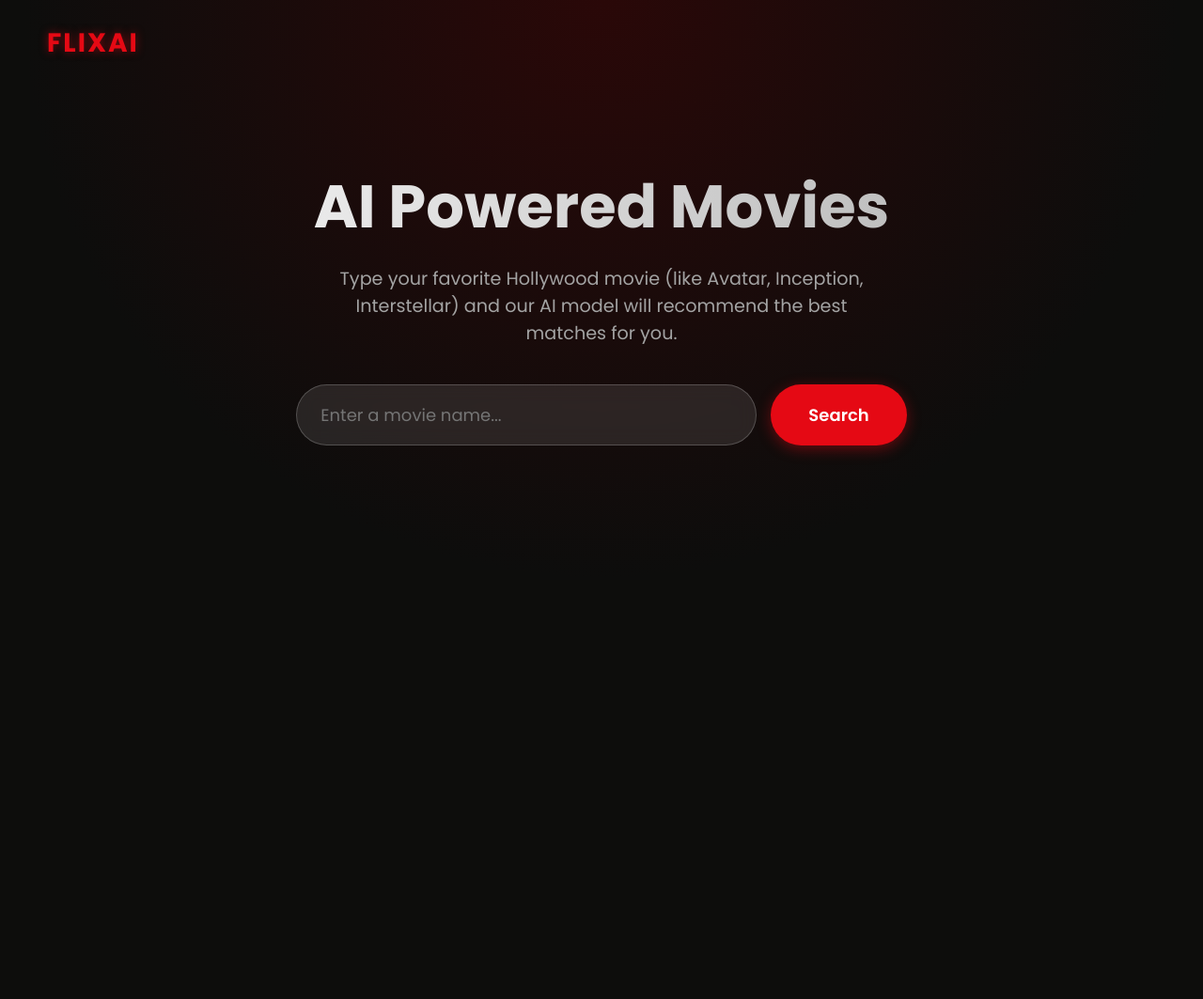
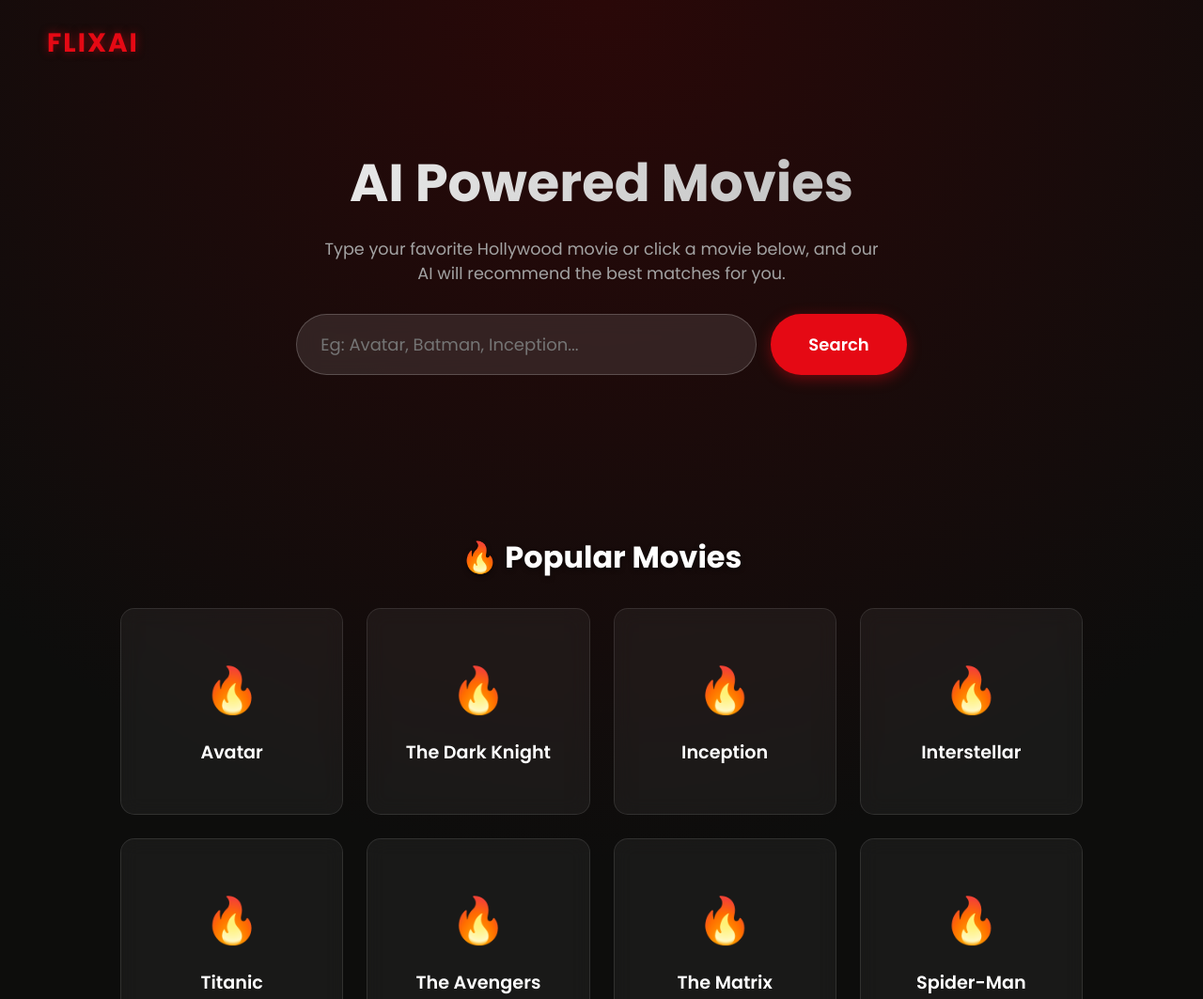
Before and after one commit to rupeshbuddhu78-dev/movie1, a plain HTML site: page index.html in a window 1280 px wide. Shown: the top 1063 px of the page at 94% size. Before the commit the page ends 800 px from the top, so only its background shows below. Drawn offline with Linux system fonts and the light colour scheme.

Commit message:
Update index.html

```diff
--- a/index.html
+++ b/index.html
@@ -31,7 +31,7 @@
         .logo {
             font-size: 28px;
             font-weight: 700;
-            color: #E50914; /* Netflix Red */
+            color: #E50914;
             text-transform: uppercase;
             letter-spacing: 2px;
             text-shadow: 0 0 10px rgba(229, 9, 20, 0.5);
@@ -40,10 +40,10 @@
         /* Hero Section */
         .hero {
             text-align: center;
-            padding: 80px 20px 40px;
+            padding: 60px 20px 20px;
         }
         .hero h1 {
-            font-size: 4rem;
+            font-size: 3.5rem;
             font-weight: 700;
             margin-bottom: 15px;
             background: linear-gradient(90deg, #fff, #aaa);
@@ -51,10 +51,10 @@
             -webkit-text-fill-color: transparent;
         }
         .hero p {
-            font-size: 1.2rem;
+            font-size: 1.1rem;
             color: #a3a3a3;
             max-width: 600px;
-            margin: 0 auto 40px;
+            margin: 0 auto 30px;
         }
 
         /* Search Box */
@@ -100,12 +100,19 @@
             box-shadow: 0 6px 20px rgba(229, 9, 20, 0.6);
         }
 
-        /* Loading & Messages */
+        /* Sections & Loading */
+        .section-title {
+            text-align: center;
+            font-size: 2rem;
+            margin-top: 40px;
+            color: #fff;
+            text-shadow: 0 2px 5px rgba(0,0,0,0.5);
+        }
         .message-container {
             text-align: center;
-            margin-top: 30px;
+            margin-top: 20px;
             font-size: 1.2rem;
-            height: 30px;
+            min-height: 30px;
         }
         .loading {
             color: #E50914;
@@ -122,9 +129,9 @@
         /* Movie Grid */
         .movies-container {
             display: grid;
-            grid-template-columns: repeat(auto-fit, minmax(220px, 1fr));
-            gap: 30px;
-            padding: 40px 10%;
+            grid-template-columns: repeat(auto-fit, minmax(200px, 1fr));
+            gap: 25px;
+            padding: 30px 10%;
             max-width: 1400px;
             margin: 0 auto;
         }
@@ -142,7 +149,7 @@
             display: flex;
             flex-direction: column;
             justify-content: center;
-            min-height: 250px;
+            min-height: 220px;
             cursor: pointer;
         }
 
@@ -160,7 +167,7 @@
         }
 
         .movie-card:hover {
-            transform: translateY(-10px);
+            transform: translateY(-8px);
             border-color: #E50914;
             box-shadow: 0 10px 30px rgba(229, 9, 20, 0.2);
             background: rgba(255, 255, 255, 0.08);
@@ -172,14 +179,14 @@
         }
 
         .movie-title {
-            font-size: 1.3rem;
+            font-size: 1.2rem;
             font-weight: 600;
             color: #fff;
         }
 
-        /* For Mobile Phones */
+        /* Mobile */
         @media (max-width: 768px) {
-            .hero h1 { font-size: 2.5rem; }
+            .hero h1 { font-size: 2.2rem; }
             .search-box { flex-direction: column; align-items: center; }
             .search-box input, .search-box button { width: 90%; }
         }
@@ -193,10 +200,10 @@
 
     <div class="hero">
         <h1>AI Powered Movies</h1>
-        <p>Type your favorite Hollywood movie (like Avatar, Inception, Interstellar) and our AI model will recommend the best matches for you.</p>
+        <p>Type your favorite Hollywood movie or click a movie below, and our AI will recommend the best matches for you.</p>
 
         <div class="search-box">
-            <input type="text" id="movieInput" placeholder="Enter a movie name..." onkeypress="handleKeyPress(event)">
+            <input type="text" id="movieInput" placeholder="Eg: Avatar, Batman, Inception..." onkeypress="handleKeyPress(event)">
             <button onclick="fetchRecommendations()">Search</button>
         </div>
     </div>
@@ -206,66 +213,103 @@
         <div id="errorText" class="error-msg"></div>
     </div>
 
-    <div class="movies-container" id="resultsGrid">
-        </div>
+    <h2 class="section-title" id="recTitle" style="display: none;">🤖 AI Recommendations</h2>
+    <div class="movies-container" id="resultsGrid"></div>
+
+    <h2 class="section-title" id="trendingTitle">🔥 Popular Movies</h2>
+    <div class="movies-container" id="trendingGrid"></div>
 
     <script>
-        // Enter dabane par bhi search ho jayega
+        // 1. Page load hote hi ye movies screen par aa jayengi
+        const popularMovies = [
+            "Avatar", "The Dark Knight", "Inception", "Interstellar",
+            "Titanic", "The Avengers", "The Matrix", "Spider-Man",
+            "Iron Man", "Jurassic Park"
+        ];
+
+        window.onload = () => {
+            const trendingGrid = document.getElementById("trendingGrid");
+            popularMovies.forEach(movie => {
+                trendingGrid.innerHTML += `
+                    <div class="movie-card" onclick="clickMovieCard('${movie}')">
+                        <div class="movie-icon">🔥</div>
+                        <div class="movie-title">${movie}</div>
+                    </div>
+                `;
+            });
+        };
+
+        // 2. Jab koi movie card par click kare
+        function clickMovieCard(movieName) {
+            // Search box me naam bhar do
+            document.getElementById("movieInput").value = movieName;
+
+            // Screen ko smoothly upar search box ki taraf le jao
+            window.scrollTo({ top: 0, behavior: 'smooth' });
+
+            // API ko request bhej do
+            fetchRecommendations();
+        }
+
+        // Enter dabane par bhi search
         function handleKeyPress(event) {
             if (event.key === "Enter") {
                 fetchRecommendations();
             }
         }
 
+        // 3. Asli AI Recommendation Function
         async function fetchRecommendations() {
             const movieInput = document.getElementById("movieInput").value.trim();
             const resultsGrid = document.getElementById("resultsGrid");
             const loadingText = document.getElementById("loadingText");
             const errorText = document.getElementById("errorText");
+            const recTitle = document.getElementById("recTitle");
 
-            // Agar box khali hai
             if (!movieInput) {
                 errorText.innerHTML = "⚠️ Please enter a movie name first!";
                 resultsGrid.innerHTML = "";
+                recTitle.style.display = "none";
                 return;
             }
 
-            // UI Reset kar rahe hain naye search ke liye
+            // UI Reset
             errorText.innerHTML = "";
             resultsGrid.innerHTML = "";
+            recTitle.style.display = "none";
             loadingText.style.display = "block";
 
             try {
-                // TUMHARA ASLI RENDER API LINK YAHAN HAI
+                // TUMHARA API LINK
                 const apiUrl = `https://movie-recommender-api-xu5m.onrender.com/recommend?movie=${encodeURIComponent(movieInput)}`;
 
                 const response = await fetch(apiUrl);
                 const data = await response.json();
 
-                // Loading hide karo
                 loadingText.style.display = "none";
 
-                // Agar API ne error return kiya (Movie nahi mili)
                 if (data.error) {
                     errorText.innerHTML = data.error;
                 }
-                // Agar AI ne movies nikal li!
                 else if (data.recommendations && data.recommendations.length > 0) {
+                    // Agar movies mil gayi toh Title dikhao
+                    recTitle.style.display = "block";
+                    recTitle.innerHTML = `🤖 Because you liked "${data.searched_movie}"`;
+
+                    // Movies display karo (ye naye cards honge, jinpe click karne se firse search hoga)
                     data.recommendations.forEach((movieName) => {
-                        const movieCard = `
-                            <div class="movie-card">
+                        resultsGrid.innerHTML += `
+                            <div class="movie-card" onclick="clickMovieCard('${movieName}')">
                                 <div class="movie-icon">🎬</div>
                                 <div class="movie-title">${movieName}</div>
                             </div>
                         `;
-                        resultsGrid.innerHTML += movieCard;
                     });
                 }
 
             } catch (error) {
                 loadingText.style.display = "none";
-                errorText.innerHTML = "🚨 Backend se connect nahi ho paaya! Server so raha hoga, 1-2 minute baad try karo.";
-                console.error("API Error:", error);
+                errorText.innerHTML = "🚨 Backend se connect nahi ho paaya! Server so raha hoga, thodi der baad try karo.";
             }
         }
     </script>
```
